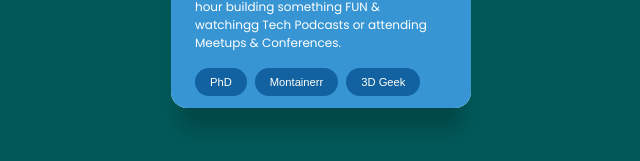
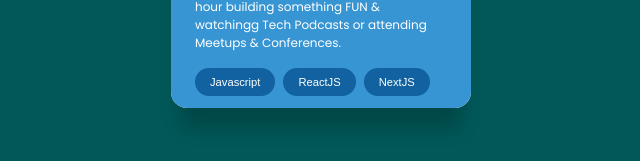
Before and after one commit to luthfizone/virtual-card-project, a React (Vite) app: page / in a window 1280 px wide. Shown: the part 583-744 px from the top of the page, without its empty margins (319-959 px from the left). Built offline with nearby package versions, Linux system fonts and the light colour scheme.

Commit message:
add data for badge and change file name of Hightlight.jsx to HightlightBadge.jsx

```diff
--- a/src/components/Card.jsx
+++ b/src/components/Card.jsx
@@ -1,7 +1,7 @@
 import Biodata from "./Biodata.jsx";
 import Headers from "./Headers.jsx";
 import Identity from "./Identity.jsx";
-import Hightlight from "./Hightlight.jsx";
+import Hightlight from "./HightlightBadge.jsx";
 import "./styles/Card.css";
 
 /**
--- a/src/components/Hightlight.jsx
+++ b/src/components/HightlightBadge.jsx
@@ -1,5 +1,7 @@
 import Badge from "./Badge";
 import "./styles/Hightlight.css";
+import data from "../data/badgeData.json";
+console.log(data);
 
 /**
  *
@@ -9,9 +11,9 @@ import "./styles/Hightlight.css";
 function Hightlight() {
   return (
     <div className="buttons">
-      <Badge text={"PhD"} />
-      <Badge text={"Montainerr"} />
-      <Badge text={"3D Geek"} />
+      {data.map(({ text }, index) => (
+        <Badge key={index} text={text} />
+      ))}
     </div>
   );
 }
--- /dev/null
+++ b/src/data/badgeData.json
@@ -0,0 +1,11 @@
+[
+  {
+    "text": "Javascript"
+  },
+  {
+    "text": "ReactJS"
+  },
+  {
+    "text": "NextJS"
+  }
+]
```
